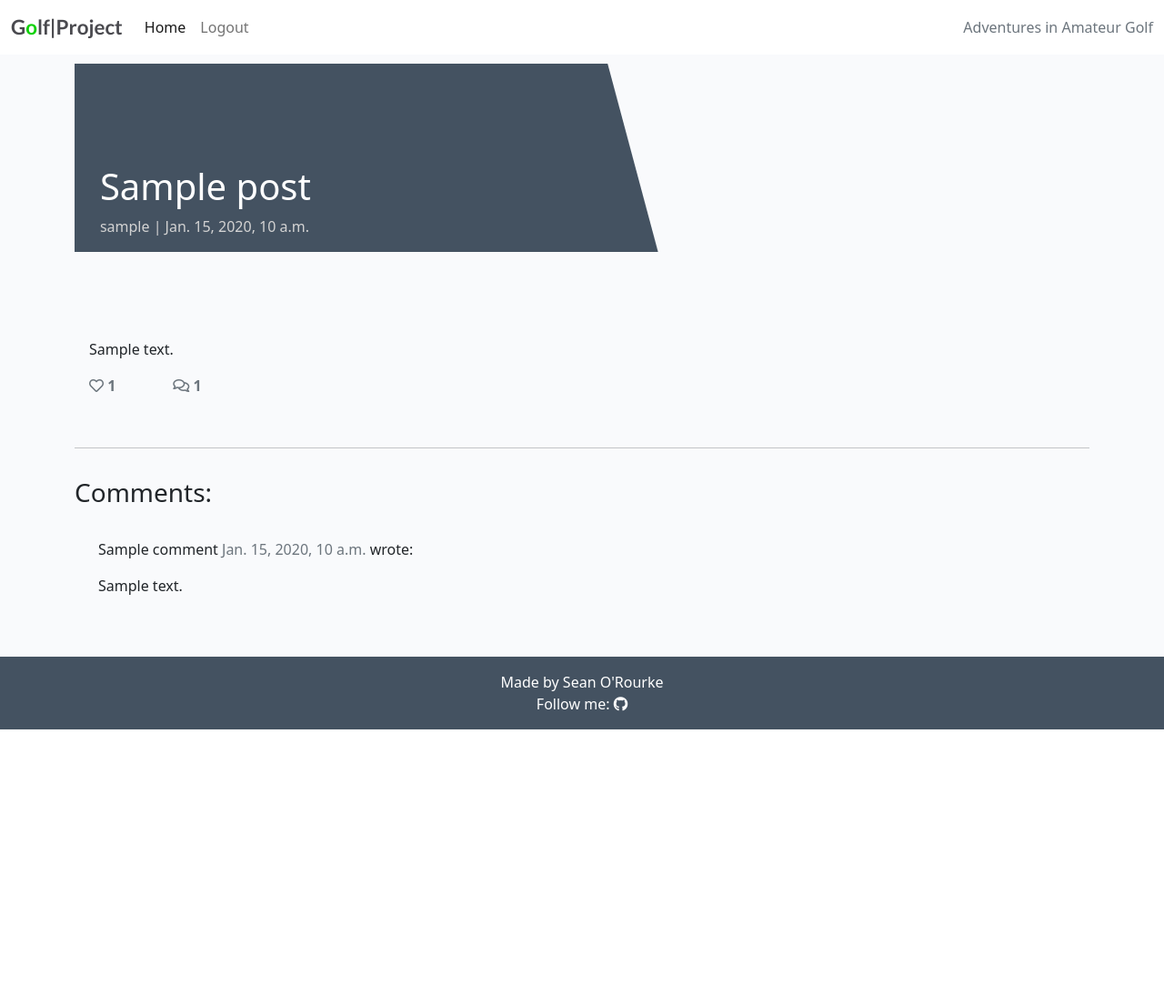
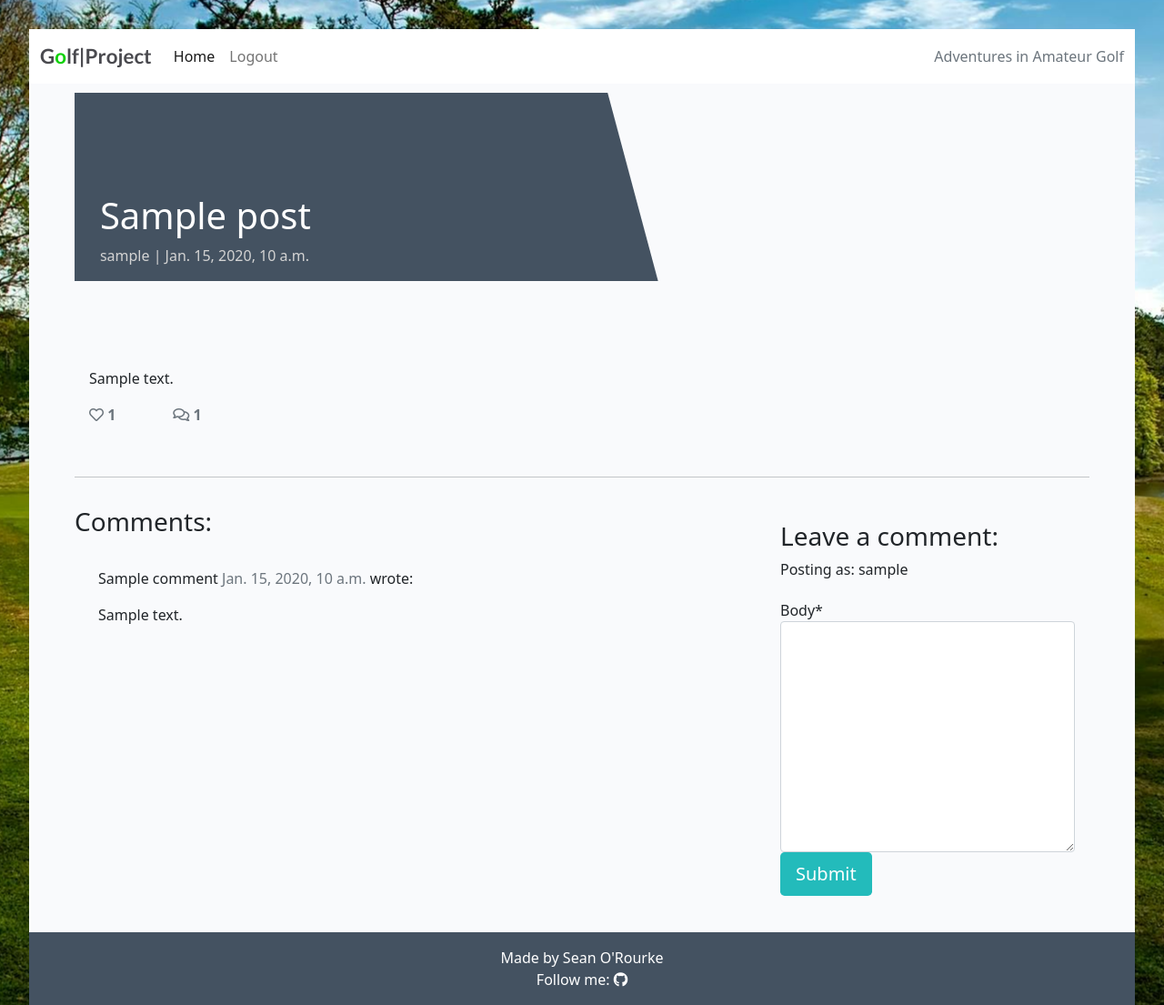
Before and after one commit to seanorourke7/ProjectGolf, a Django app: a page that uses templates/post_detail.html in a window 1280 px wide. Shown: the whole page at 91% size. Before the commit the page ends 802 px from the top, so only its background shows below. Run offline with Django 3.2, Linux system fonts and the light colour scheme; a user stored in the database is signed in; tables that the repository leaves empty hold one stand-in row (values such as "Sample post"); some libraries are stand-ins or nearby versions.

Commit message:
add comment functionality

```diff
--- /dev/null
+++ b/blog/forms.py
@@ -0,0 +1,8 @@
+from .models import Comment
+from django import forms
+
+
+class CommentForm(forms.ModelForm):
+    class Meta:
+        model = Comment
+        fields = ('body',)
--- a/blog/views.py
+++ b/blog/views.py
@@ -1,6 +1,7 @@
 from django.shortcuts import render, get_object_or_404
 from django.views import generic, View
 from .models import Post
+from .forms import CommentForm
 
 
 class PostList(generic.ListView):
@@ -26,6 +27,39 @@ class PostDetail(View):
             {
                 "post": post,
                 "comments": comments,
-                "liked": liked
+                "commented": False,
+                "liked": liked,
+                "comment_form": CommentForm()
             },
         )
+
+    def post(self, request, slug, *args, **kwargs):
+        queryset = Post.objects.filter(status=1)
+        post = get_object_or_404(queryset, slug=slug)
+        comments = post.comments.filter(approved=True).order_by("-created_on")
+        liked = False
+        if post.likes.filter(id=self.request.user.id).exists():
+            liked = True
+
+        comment_form = CommentForm(data=request.POST)
+
+        if comment_form.is_valid():
+            comment_form.instance.email = request.user.email
+            comment_form.instance.name = request.user.username
+            comment = comment_form.save(commit=False)
+            comment.post = post
+            comment.save()
+        else:
+            comment_form = CommentForm()
+
+        return render(
+            request,
+            "post_detail.html",
+            {
+                "post": post,
+                "comments": comments,
+                "commented": True,
+                "liked": liked,
+                "comment_form": CommentForm()
+            },
+        )
--- a/golffiles/settings.py
+++ b/golffiles/settings.py
@@ -39,6 +39,7 @@ INSTALLED_APPS = [
     'allauth.account',
     'allauth.socialaccount',
     'django_summernote',
+    'crispy_forms',
     'blog',
 ]
 
@@ -46,6 +47,8 @@ SITE_ID = 1
 
 LOGIN_REDIRECT_URL = '/'
 LOGOUT_REDIRECT_URL = '/'
+
+CRISPY_TEMPLATE_PACK = 'bootstrap4'
 
 MIDDLEWARE = [
     'django.middleware.security.SecurityMiddleware',
--- a/requirements.txt
+++ b/requirements.txt
@@ -4,6 +4,7 @@ dj-database-url==0.5.0
 dj3-cloudinary-storage==0.0.6
 Django==3.2.23
 django-allauth==0.58.2
+django-crispy-forms==1.14.0
 django-summernote==0.8.20.0
 gunicorn==21.2.0
 oauthlib==3.2.2
--- a/static/css/style.css
+++ b/static/css/style.css
@@ -1,5 +1,8 @@
 body {
-  background-color: #f9fafc;
+    background: url('../media/images/pexels-pixabay-164250.jpg');
+    background-position: center;
+    background-repeat: repeat;
+    margin: 2rem;
 }
 
 .brand {
--- a/templates/post_detail.html
+++ b/templates/post_detail.html
@@ -1,4 +1,4 @@
-{% extends 'base.html' %} {% block content %}
+{% extends 'base.html' %} {% block content %} {% load crispy_forms_tags %}
 
 <div class="masthead">
   <div class="container">
@@ -82,6 +82,19 @@
     <div class="col-md-4 card mb-4 mt-3">
       <div class="card-body">
         <!-- For later -->
+        {% if commented %}
+        <div class="alert alert-success" role="alert">
+          Your comment is awaiting approval
+        </div>
+        {% else %} {% if user.is_authenticated %}
+
+        <h3>Leave a comment:</h3>
+        <p>Posting as: {{ user.username }}</p>
+        <form method="post" style="margin-top: 1.3em">
+          {{ comment_form | crispy }} {% csrf_token %}
+          <button type="submit" class="btn btn-signup btn-lg">Submit</button>
+        </form>
+        {% endif %} {% endif %}
       </div>
     </div>
   </div>
```
Also changed, not shown: static/media/images/pexels-pixabay-164250.jpg (added). Lines whose indentation alone changed are shown as unchanged.
